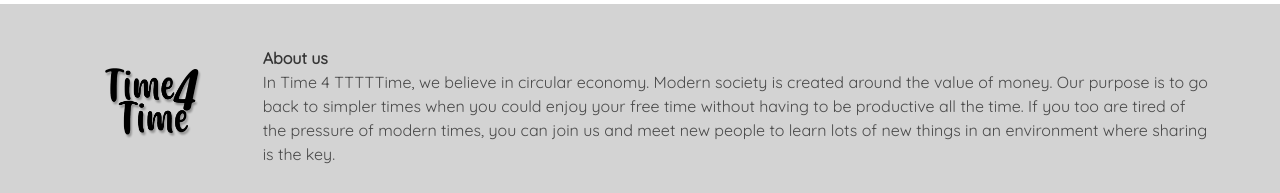
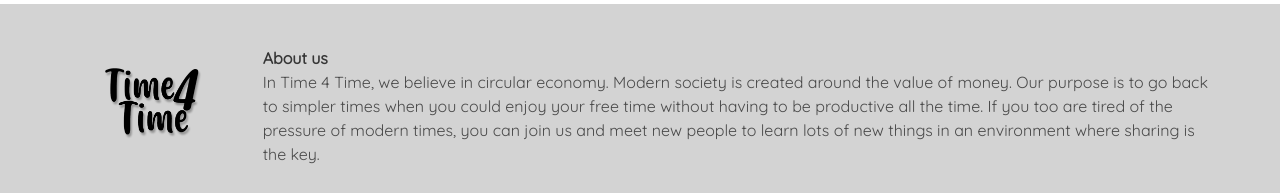
Before and after one commit to time4time/final-project, a React (Create React App) app in the folder client/: page /login in a window 1280 px wide. Shown: the part 846-1039 px from the top of the page. Built offline with nearby package versions, Linux system fonts and the light colour scheme; a web font is replaced by a local one.

Commit message:
Update Footer.js

```diff
--- a/client/src/components/Footer.js
+++ b/client/src/components/Footer.js
@@ -12,7 +12,7 @@ class Footer extends Component {
                     </div>
                     <div className="has-text-left column is-vcentered">
                         <p><strong>About us</strong></p>
-                        <p>In Time 4 TTTTTime, we believe in circular economy. Modern society is created around the value of money. Our purpose is to go back to simpler times when you could enjoy your free time without having to be productive all the time. If you too are tired of the pressure of modern times, you can join us and meet new people to learn lots of new things in an environment where sharing is the key.</p>
+                        <p>In Time 4 Time, we believe in circular economy. Modern society is created around the value of money. Our purpose is to go back to simpler times when you could enjoy your free time without having to be productive all the time. If you too are tired of the pressure of modern times, you can join us and meet new people to learn lots of new things in an environment where sharing is the key.</p>
                     </div>
                 </div>
             </footer>
```
